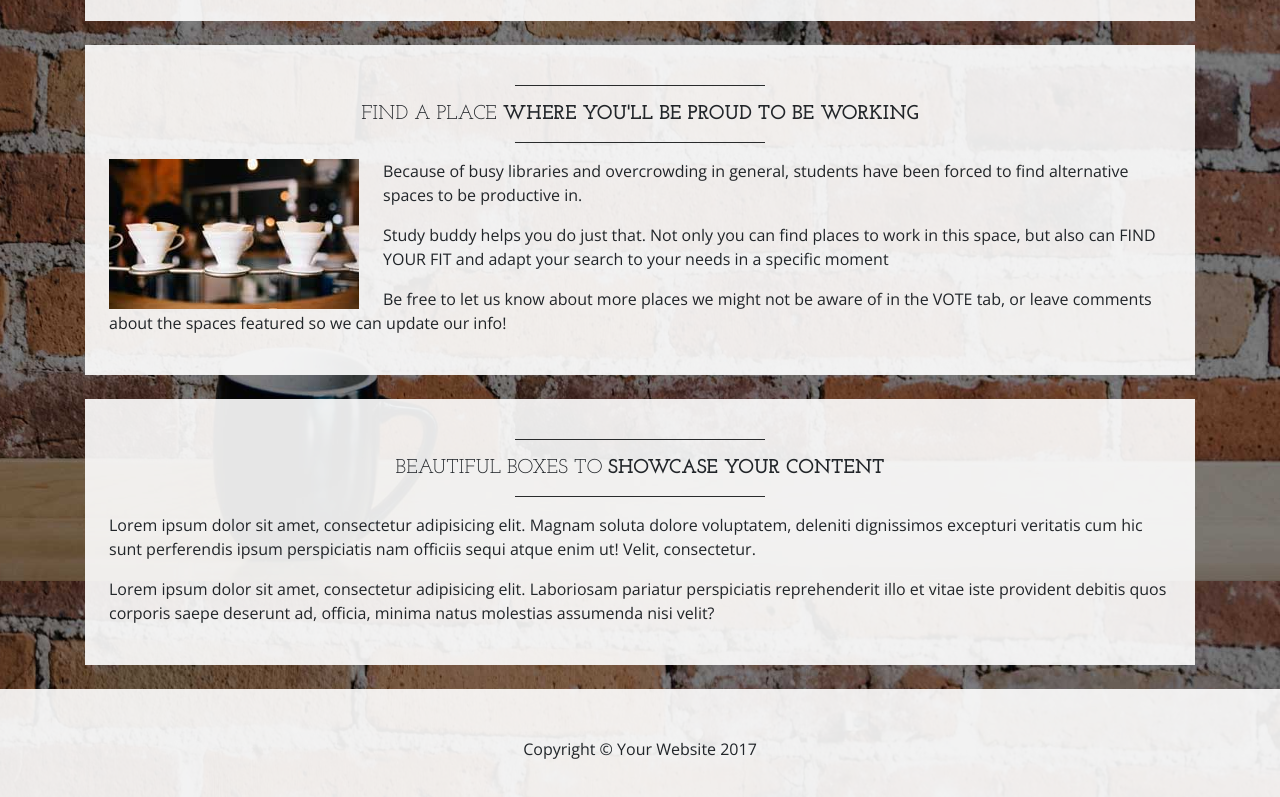
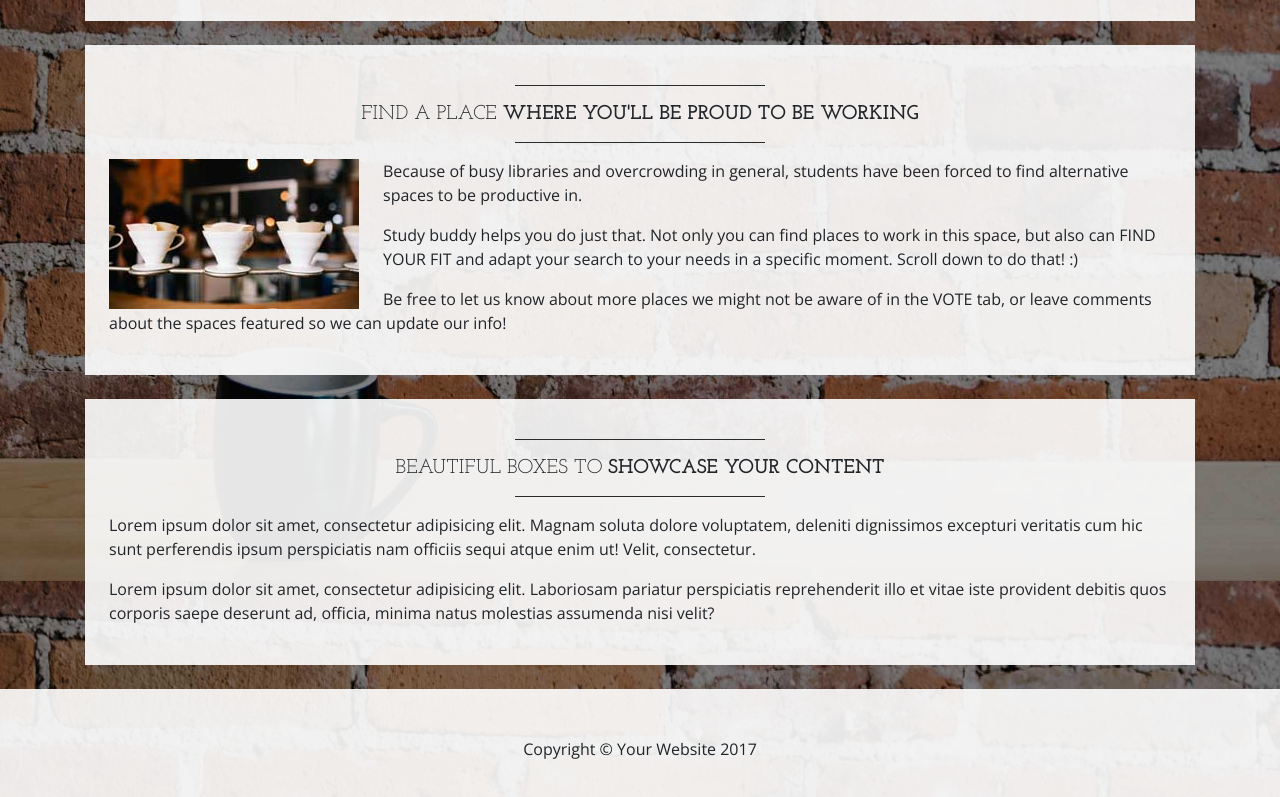
Before and after one commit to casa-carmen/new-study-buddy, a website: page index.html in a window 1280 px wide. Shown: the part 1019-1816 px from the top of the page. Drawn offline with nearby package versions, Linux system fonts and the light colour scheme.

Commit message:
made it cuter
added a smiley face so people dont realise im making them scroll down hehe

```diff
--- a/index.html
+++ b/index.html
@@ -115,7 +115,7 @@
         <hr class="divider">
         <img class="img-fluid float-left mr-4 d-none d-lg-block" src="img/intro-pic.jpg" alt="">
         <p>Because of busy libraries and overcrowding in general, students have been forced to find alternative spaces to be productive in.</p>
-        <p>Study buddy helps you do just that. Not only you can find places to work in this space, but also can FIND YOUR FIT and adapt your search to your needs in a specific moment</p>
+        <p>Study buddy helps you do just that. Not only you can find places to work in this space, but also can FIND YOUR FIT and adapt your search to your needs in a specific moment. Scroll down to do that! :)</p>
         <p>Be free to let us know about more places we might not be aware of in the VOTE tab, or leave comments about the spaces featured so we can update our info!</p>
       </div>
 
```
